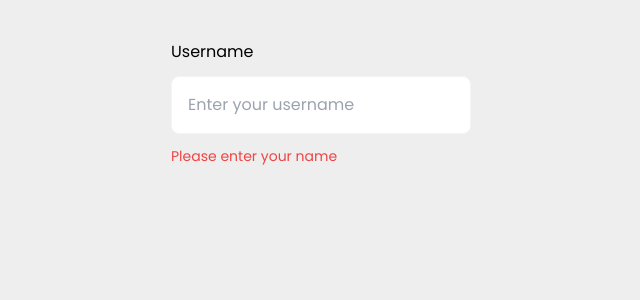
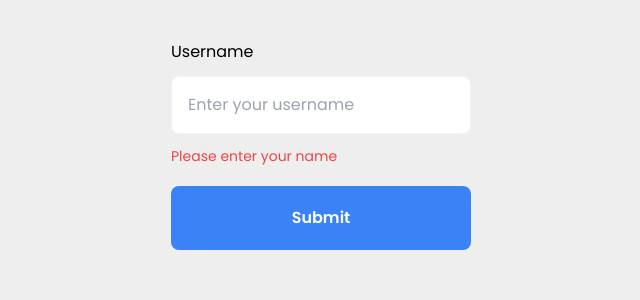
Before and after one commit to trwinddev/Register-Form, a React (Vite) app: page / in a window 1280 px wide. Shown: the top 300 px of the page, without its empty margins (319-959 px from the left). Built offline with nearby package versions, Linux system fonts and the light colour scheme.

Commit message:
custom input

```diff
--- a/src/components/form/RegisterHook.jsx
+++ b/src/components/form/RegisterHook.jsx
@@ -1,22 +1,39 @@
 import React from "react";
+import { useForm } from "react-hook-form";
+import InputHook from "../input/InputHook";
 
 const RegisterHook = () => {
+  const {
+    handleSubmit,
+    formState: { errors },
+    control,
+  } = useForm();
+  const onSubmitHandler = (values) => {
+    console.log(values);
+  };
   return (
-    <div className="max-w-[300px] mx-auto my-10">
+    <form
+      onSubmit={handleSubmit(onSubmitHandler)}
+      className="max-w-[300px] mx-auto my-10"
+      autoComplete="off"
+    >
       <div className="flex flex-col gap-3">
         <label htmlFor="username" className="cursor-pointer">
           Username
         </label>
-        <input
+        <InputHook
           type="text"
+          name="username"
+          placeholder="Enter your username"
           id="username"
-          placeholder="Enter your username"
-          className="p-4 border border-gray-100 rounded-lg bg-white outline-none transition-all focus:border-blue-500"
-          autoComplete="off"
-        />
+          control={control}
+        ></InputHook>
         <p className="text-red-500 text-sm">Please enter your name</p>
       </div>
-    </div>
+      <button className="w-full bg-blue-500 rounded-lg p-5 mt-5 font-semibold text-white">
+        Submit
+      </button>
+    </form>
   );
 };
 
--- /dev/null
+++ b/src/components/input/InputHook.jsx
@@ -0,0 +1,19 @@
+import React from "react";
+import { useController } from "react-hook-form";
+
+const InputHook = ({ control, ...props }) => {
+  const { field } = useController({
+    control,
+    name: props.name,
+    defaultValue: "",
+  });
+  return (
+    <input
+      className="p-4 border border-gray-100 rounded-lg bg-white outline-none transition-all focus:border-blue-500"
+      {...field}
+      {...props}
+    />
+  );
+};
+
+export default InputHook;
```
Also changed, not shown: src/components/form/RegisterFormik.jsx (added), src/components/input/InputFormik.jsx (added).
